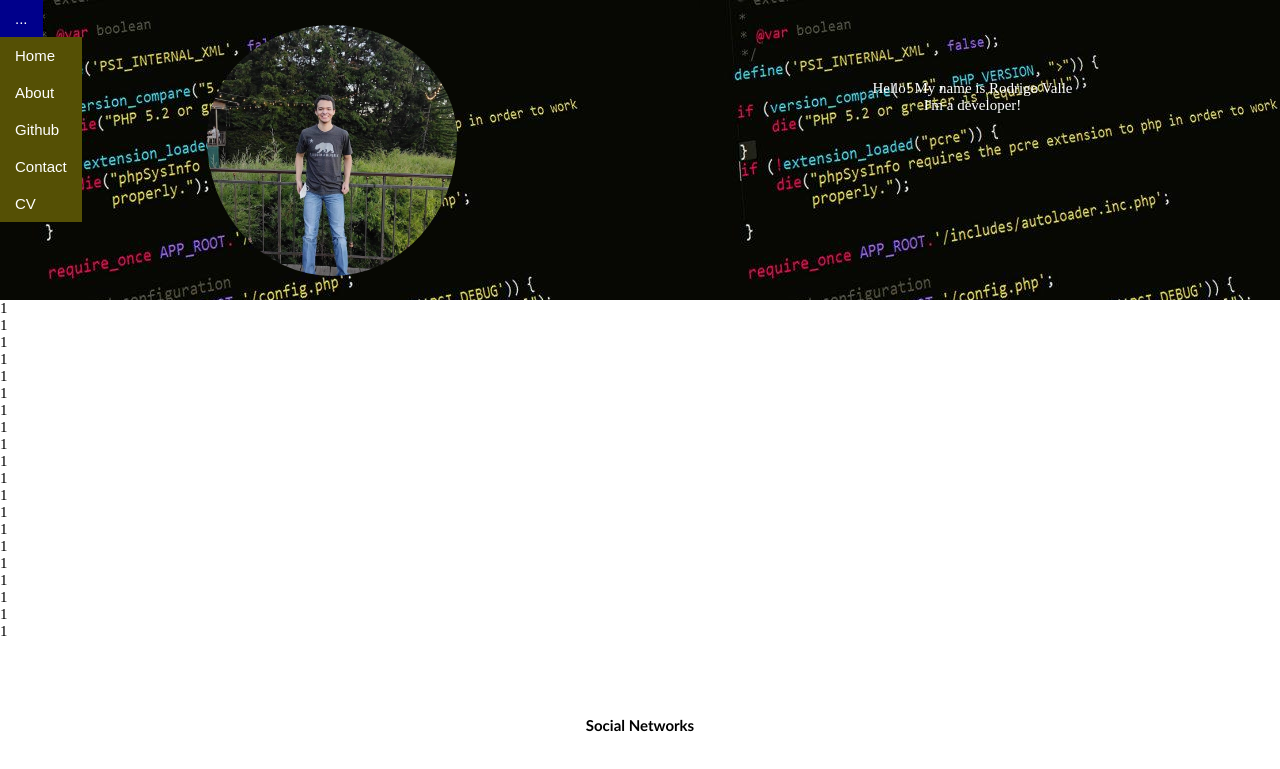
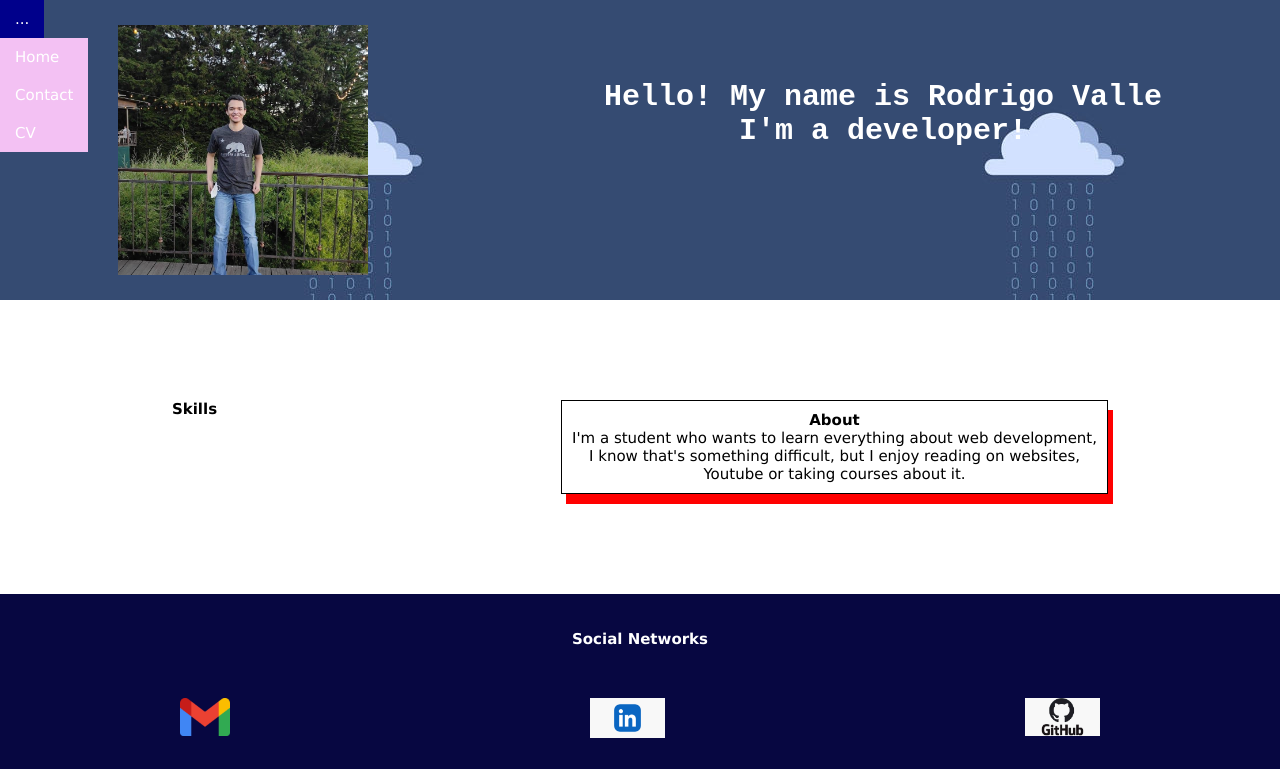
Before and after one commit to Valle120899/Portafolio, a plain HTML site: page index.html in a window 1280 px wide. Shown: the top 769 px of the page. Drawn offline with Linux system fonts and the light colour scheme.

Commit message:
adding about

```diff
--- a/index.html
+++ b/index.html
@@ -7,15 +7,13 @@
     <link rel="stylesheet" href="styles.css">
     <title>Portafolio</title>
 </head>
-<header>
+<header id="head">
     <div id="header">
         <ul class="nav">
             <li><a href="">...</a>
                 <ul>
-                    <li> <a href="">Home</a></li>
-                    <li> <a href="">About</a></li>
-                    <li> <a href="">Github</a></li>
-                    <li> <a href="">Contact</a></li>
+                    <li> <a href="#head">Home</a></li>
+                    <li> <a href="#footer">Contact</a></li>
                     <li><a href="https://www.canva.com/design/DAETXVLPm0A/wCZU2aAj_jvONqAB5z-dAw/view?utm_content=DAETXVLPm0A&utm_campaign=designshare&utm_medium=link&utm_source=homepage_design_menu">CV</a></li>
                 </ul>
             </li>
@@ -24,7 +22,7 @@
 
     </div>
     <div class="Me">
-        <img class="circular" src="./Photos/Me.jpg">
+        <div class="circular"></div>
         <div class="About">
             <p>Hello! My name is Rodrigo Valle</p>
             <p>I'm a developer!</p>
@@ -32,31 +30,23 @@
     </div>
 </header>
 <body>
-    <ul>
-        <li>1</li>
-        <li>1</li>
-        <li>1</li>
-        <li>1</li>
-        <li>1</li>
-        <li>1</li>
-        <li>1</li>
-        <li>1</li>
-        <li>1</li>
-        <li>1</li>
-        <li>1</li>
-        <li>1</li>
-        <li>1</li>
-        <li>1</li>
-        <li>1</li>
-        <li>1</li>
-        <li>1</li>
-        <li>1</li>
-        <li>1</li>
-        <li>1</li>
-    </ul>
+    <div class="Bod">
+        <div>
+            <h1>Skills</h1>
+
+        </div>
+        <div class="texto">
+            <h1>About</h1>
+            <p>I'm a student who wants to learn everything about web development,</p>
+            <p>I know that's something difficult, but I enjoy reading on websites,</p>
+            <p>Youtube or taking courses about it.</p>
+        </div>
+
+    </div>
+
 
 </body>
-<footer>
+<footer id="footer">
     <section class="transition"> <h1>Social Networks</h1> </section>
 
     <div class="Me Foot">
--- a/styles.css
+++ b/styles.css
@@ -2,6 +2,7 @@
     padding: 0px;
     margin: 0px;
     font-size: 15px;
+    font-family: Verdana, Geneva, Tahoma, sans-serif;
 }
 
 #header{
@@ -16,7 +17,7 @@ ul, ol{
 }
 
 .nav li a {
-    background-color:rgb(85, 80, 5);
+    background-color:#f3c1f3;
     color: #fff;
     text-decoration: none;
     padding: 10px 15px;
@@ -44,7 +45,7 @@ ul, ol{
 header{
     width: auto;
     height: 300px;
-    background-image: url("./Photos/codigo-.jpg");
+    background-image: url("./Photos/cloud.jpg");
 }
 
 
@@ -56,20 +57,60 @@ header{
     display: flex;
     justify-content: space-around;
 }
+
 .circular{
+    margin-top: 25px;
     width: 250px;
-    border-radius: 50%;
-    padding-top: 25px;
+    height: 250px;
+    background-repeat: no-repeat;
+    background-size: cover;
+    background-image: url("./Photos/Me.jpg");
+
+    transition-property: background;
+    transition-duration: 2s;
+}
+
+.circular:hover{
+    background: url("./Photos/Me2.jpg");
+    background-size: cover;
 }
 .About{
     padding: 80px 0 20px 0;
 }
 
+.About p{
+    font-family: 'Courier New', Courier, monospace;
+    font-size: 2em;
+    font-weight: bold;
+}
 
+.About p:hover{
+    color: plum;
+}
+
+/*Body*/
+
+.Bod{
+    padding: 100px 0 100px 0;
+    display: flex;
+    justify-content: space-around;
+    text-align: center;
+
+    transition-duration: 1s;
+    transition-delay: 0.5s;
+    transition-timing-function: linear;
+}
+.texto{
+    border: 1px solid;
+    padding: 10px;
+    box-shadow: 5px 10px red;
+}
 /* Footer */
 footer {
     text-align: center;
-    padding: 50px 0 50px 0;
+    padding: 10px 0 20px 0;
+    background-color: rgb(7, 7, 65);
+    color: white;
 }
 
 .Foot{
@@ -89,7 +130,7 @@ footer {
     background: #4AA8FF;
     transition-property: background, transform, margin-left, border-radius;
     transition-duration: 2s;
-    transition-delay: 1s;
+    transition-delay: 0.5s;
     transition-timing-function: linear;
 
 }
```
Also changed, not shown: Photos/Me2.jpg (added), Photos/cloud.jpg (added).
